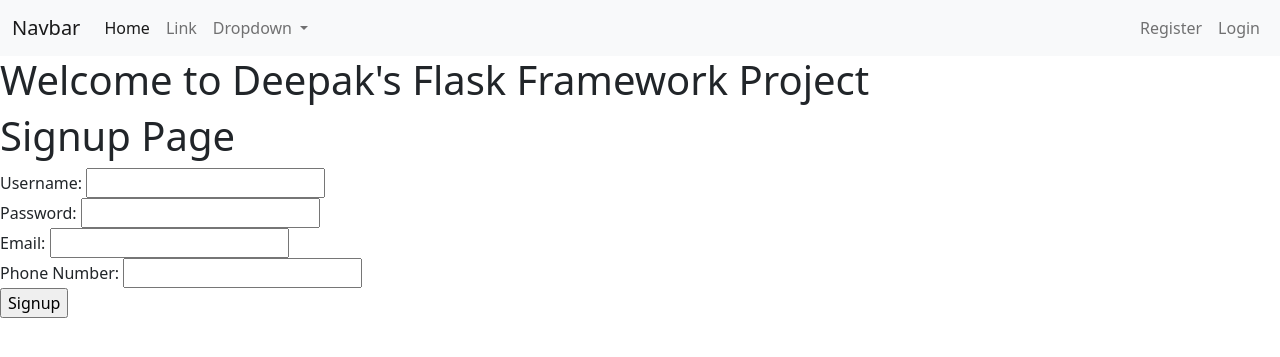
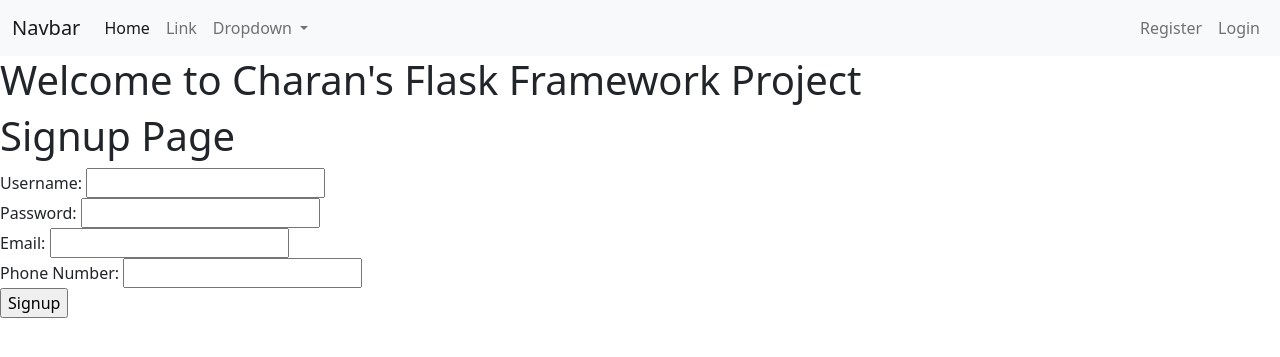
Before and after one commit to Jayaramcharan/PFSD_LAB_31789, a Flask app: page /signuppagecall in a window 1280 px wide. Shown: the top 357 px of the page. Run offline with Flask 3, Linux system fonts and the light colour scheme; some libraries are stand-ins or nearby versions.

Commit message:
Update Signup.html

```diff
--- a/Week5/templates/Project/Signup.html
+++ b/Week5/templates/Project/Signup.html
@@ -10,7 +10,7 @@
 {% block body %}
 
 
-<h1>Welcome to Deepak's Flask Framework Project</h1>
+<h1>Welcome to Charan's Flask Framework Project</h1>
 <h1>Signup Page</h1>
     <form action="/signup" method="post">
         <label for="username">Username:</label>
```
